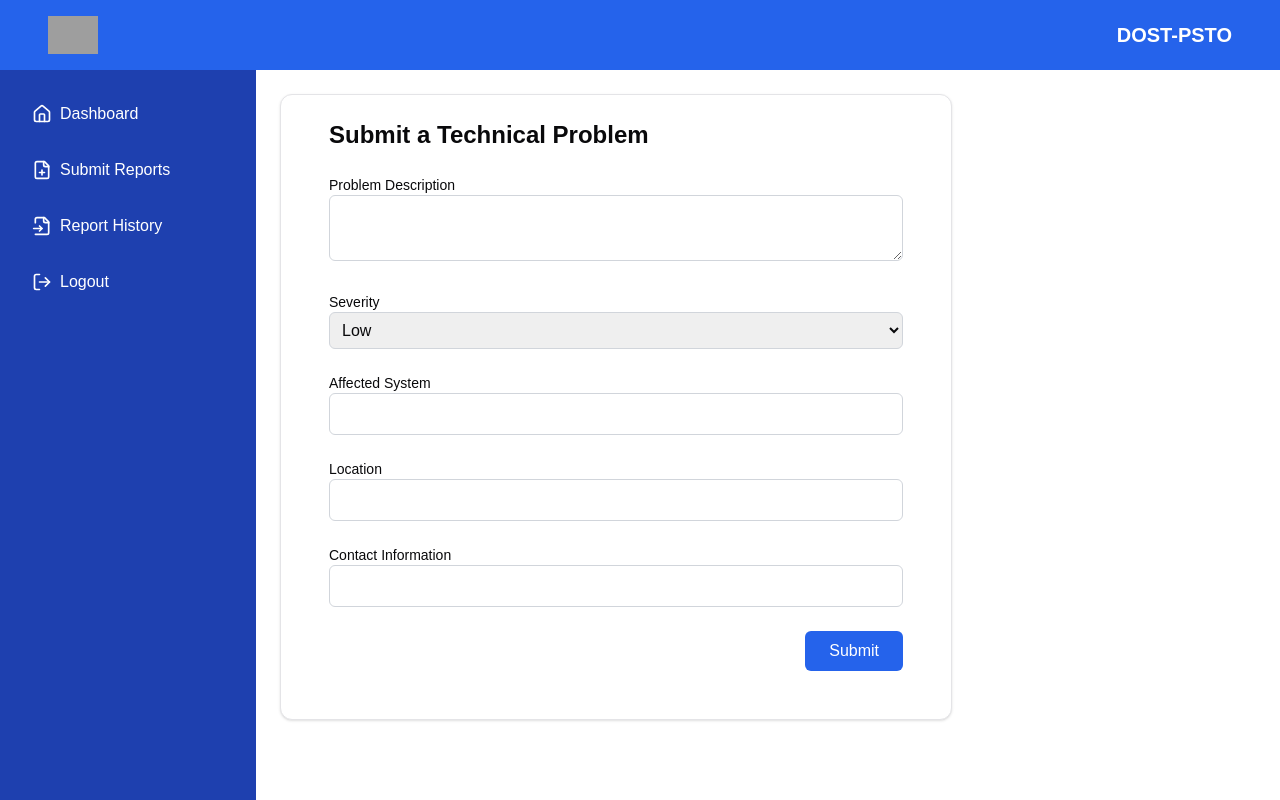
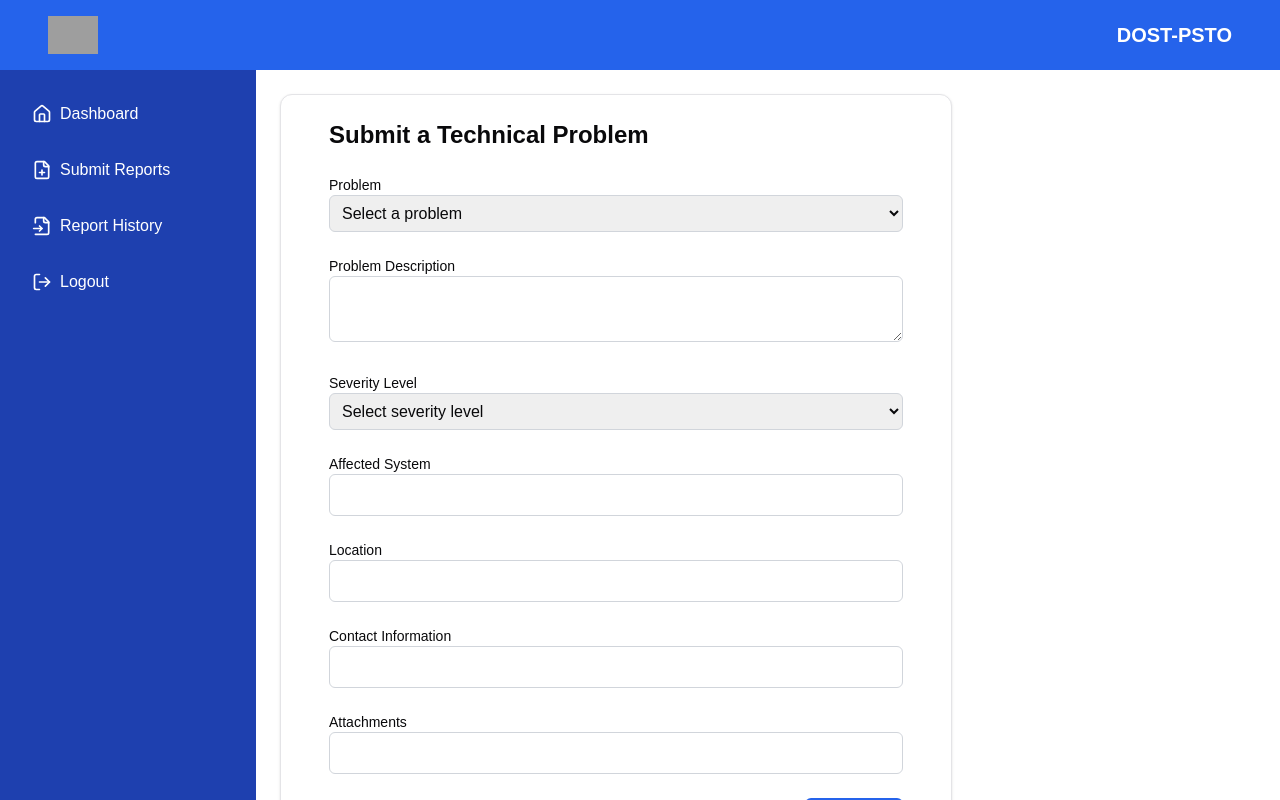
Before and after one commit to mawijardiniano/TechnicaSupportSystem, a Next.js app: page /users/dashboard/submit in a window 1280 px wide. Built offline with nearby package versions, Linux system fonts and the light colour scheme; grey boxes are pictures that could not be loaded.

Commit message:
users can now submit their reports

```diff
--- a/src/app/(pages)/admin/reports/page.jsx
+++ b/src/app/(pages)/admin/reports/page.jsx
@@ -97,7 +97,6 @@ export default function Report() {
     <div className="w-full">
       <h1 className="text-2xl font-bold pb-4">Reports</h1>
       <div className="space-y-4">
-
         <div className="border rounded-md p-4">
           <h1 className="text-2xl font-bold pb-2">Filter Reports</h1>
           <div className="flex justify-between">
@@ -146,9 +145,8 @@ export default function Report() {
           </div>
         </div>
 
-
         {filteredReports.length > 0 ? (
-          <div className="bg-white rounded-md border p-4">
+          <div className="bg-white rounded-md border p-4 max-h-[600px] overflow-y-auto">
             <Table className="w-full">
               <TableHeader>
                 <TableRow>
--- a/src/app/(pages)/admin/user_management/page.jsx
+++ b/src/app/(pages)/admin/user_management/page.jsx
@@ -19,7 +19,8 @@ export default function Users() {
   const fetchUsers = async () => {
     try {
       const response = await axios.get(GET_USERS);
-      setUsers(response.data);
+      const filteredUsers = response.data?.filter(user => user.accountType === "user") || [];
+      setUsers(filteredUsers);
     } catch (error) {
       console.error("Error fetching users:", error);
     }
--- a/src/app/(pages)/users/dashboard/submit/page.jsx
+++ b/src/app/(pages)/users/dashboard/submit/page.jsx
@@ -2,71 +2,86 @@
 
 import { Card, CardContent } from "@/components/ui/card";
 import { useState } from "react";
+import axios from "axios";
 
 export default function Dashboard() {
-  const [formData, setFormData] = useState({
-    description: "",
-    severity: "low",
-    system: "",
+  const initialFormData = {
+    problem: "",
+    problemDescription: "",
+    severityLevel: "",
+    affected: "",
     location: "",
-    contact: "",
-  });
+    contactInformation: "",
+    attachments: "",
+  };
+
+  const [formData, setFormData] = useState(initialFormData);
   const [message, setMessage] = useState("");
 
+  const SUBMIT_REPORT = "http://localhost:5001/api/report/send-report";
+
   const handleChange = (e) => {
-    setFormData({
-      ...formData,
-      [e.target.name]: e.target.value,
-    });
+    const { name, value } = e.target;
+    if (!name) return;
+    setFormData((prevData) => ({
+      ...prevData,
+      [name]: value,
+    }));
   };
 
   const handleSubmit = async (e) => {
     e.preventDefault();
+    setMessage("");
 
-    const response = await fetch("/api/reports", {
-      method: "POST",
-      headers: {
-        "Content-Type": "application/json",
-      },
-      body: JSON.stringify(formData),
-    });
+    try {
+      await axios.post(SUBMIT_REPORT, formData, {
+        headers: { "Content-Type": "application/json" },
+      });
 
-    const data = await response.json();
-    if (data.success) {
       setMessage("Your request has been submitted successfully!");
-      setFormData({
-        description: "",
-        severity: "low",
-        system: "",
-        location: "",
-        contact: "",
-      });
-    } else {
-      setMessage("Failed to submit your request. Please try again.");
+      setFormData(initialFormData);
+    } catch (error) {
+      console.error("Error submitting report:", error);
+      setMessage(error?.response?.data?.message || "An error occurred. Please try again later.");
     }
   };
+
 
   return (
     <div className="">
       <Card className="w-full max-w-2xl p-6">
         <CardContent>
-          <h2 className="text-2xl font-semibold mb-6">
-            Submit a Technical Problem
-          </h2>
+          <h2 className="text-2xl font-semibold mb-6">Submit a Technical Problem</h2>
           {message && <div className="mb-4 text-green-600">{message}</div>}
 
           <form onSubmit={handleSubmit} className="space-y-6">
             <div>
-              <label
-                htmlFor="description"
-                className="block text-sm font-medium"
+              <label htmlFor="problem" className="block text-sm font-medium">
+                Problem
+              </label>
+              <select
+                id="problem"
+                name="problem"
+                value={formData.problem}
+                onChange={handleChange}
+                className="w-full p-2 border border-gray-300 rounded-md"
+                required
               >
+                <option value="">Select a problem</option>
+                <option value="software issue">Software Issue</option>
+                <option value="hardware malfunction">Hardware Malfunction</option>
+                <option value="network connectivity">Network Connectivity</option>
+              </select>
+            </div>
+
+            <div>
+              <label htmlFor="problemDescription" className="block text-sm font-medium">
                 Problem Description
               </label>
               <textarea
-                id="description"
-                name="description"
-                value={formData.description}
+                id="problemDescription"
+                name="problemDescription"
+                value={formData.problemDescription}
                 onChange={handleChange}
                 className="w-full p-2 border border-gray-300 rounded-md"
                 required
@@ -74,32 +89,34 @@ export default function Dashboard() {
             </div>
 
             <div>
-              <label htmlFor="severity" className="block text-sm font-medium">
-                Severity
+              <label htmlFor="severityLevel" className="block text-sm font-medium">
+                Severity Level
               </label>
               <select
-                id="severity"
-                name="severity"
-                value={formData.severity}
+                id="severityLevel"
+                name="severityLevel"
+                value={formData.severityLevel}
                 onChange={handleChange}
                 className="w-full p-2 border border-gray-300 rounded-md"
                 required
               >
-                <option value="low">Low</option>
-                <option value="medium">Moderate</option>
-                <option value="high">Priority</option>
+                <option value="">Select severity level</option>
+                <option value="Low">Low</option>
+                <option value="Medium">Medium</option>
+                <option value="High">High</option>
+                <option value="Critical">Critical</option>
               </select>
             </div>
 
             <div>
-              <label htmlFor="system" className="block text-sm font-medium">
+              <label htmlFor="affected" className="block text-sm font-medium">
                 Affected System
               </label>
               <input
-                id="system"
-                name="system"
+                id="affected"
+                name="affected"
                 type="text"
-                value={formData.system}
+                value={formData.affected}
                 onChange={handleChange}
                 className="w-full p-2 border border-gray-300 rounded-md"
                 required
@@ -122,25 +139,36 @@ export default function Dashboard() {
             </div>
 
             <div>
-              <label htmlFor="contact" className="block text-sm font-medium">
+              <label htmlFor="contactInformation" className="block text-sm font-medium">
                 Contact Information
               </label>
               <input
-                id="contact"
-                name="contact"
+                id="contactInformation"
+                name="contactInformation"
                 type="text"
-                value={formData.contact}
+                value={formData.contactInformation}
                 onChange={handleChange}
                 className="w-full p-2 border border-gray-300 rounded-md"
                 required
               />
             </div>
 
+            <div>
+              <label htmlFor="attachments" className="block text-sm font-medium">
+                Attachments
+              </label>
+              <input
+                id="attachments"
+                name="attachments"
+                type="text"
+                value={formData.attachments}
+                onChange={handleChange}
+                className="w-full p-2 border border-gray-300 rounded-md"
+              />
+            </div>
+
             <div className="text-right">
-              <button
-                type="submit"
-                className="px-6 py-2 bg-blue-600 text-white rounded-md"
-              >
+              <button type="submit" className="px-6 py-2 bg-blue-600 text-white rounded-md">
                 Submit
               </button>
             </div>
```
